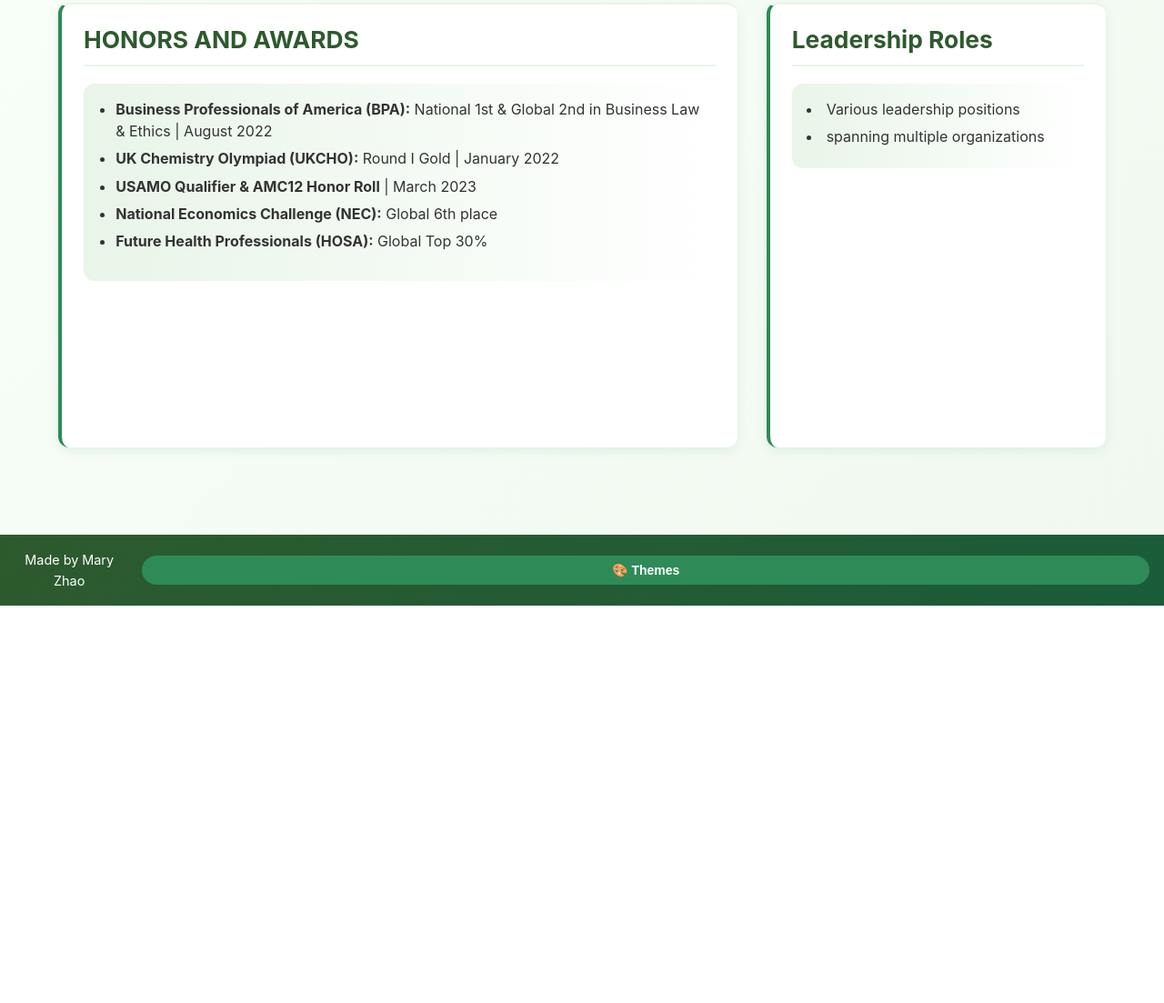
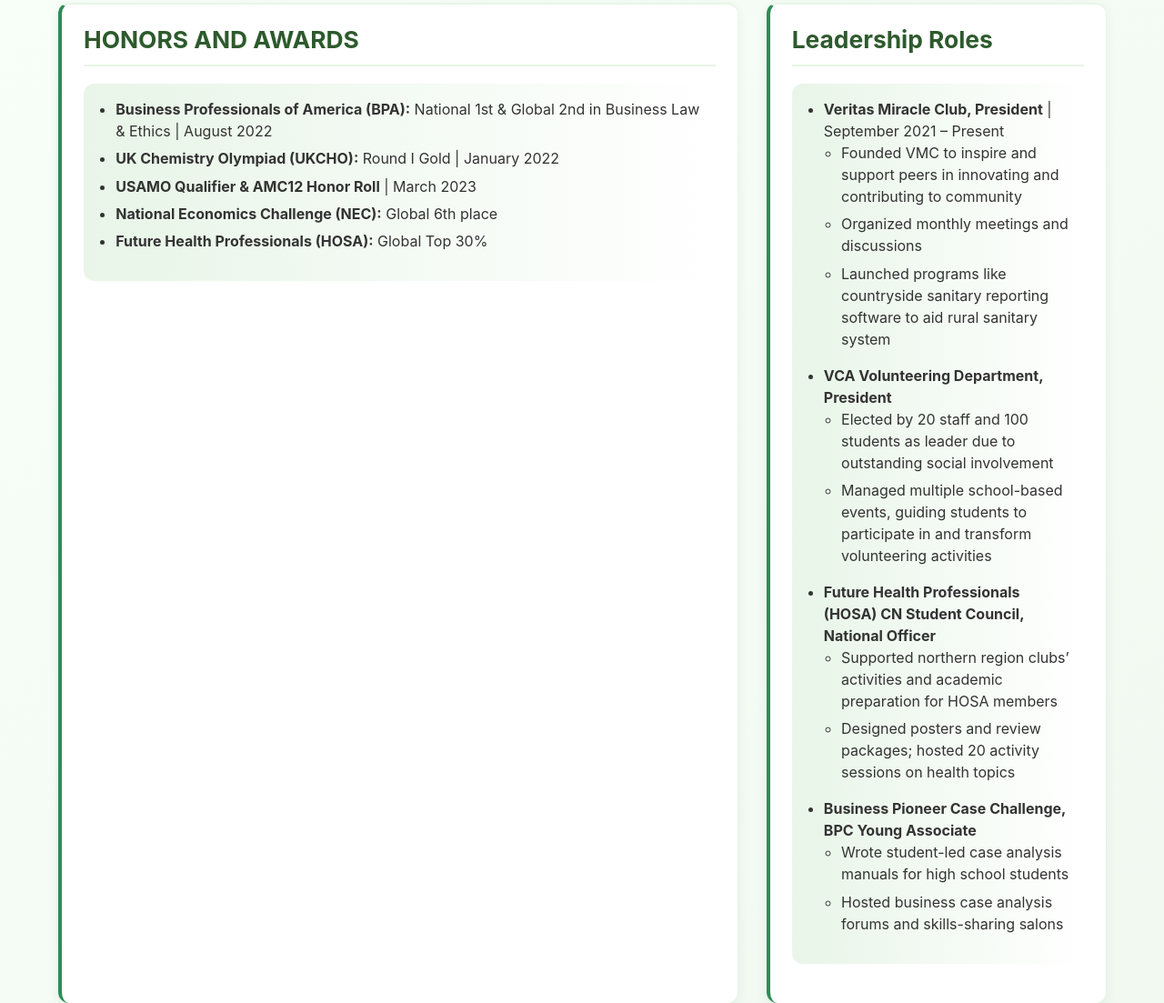
Before and after one commit to ruz059/hw5, a plain HTML site: page awards.html in a window 1280 px wide. Shown: the part 134-1237 px from the top of the page at 91% size. Before the commit the page ends 800 px from the top, so only its background shows below. Drawn offline with Linux system fonts and the light colour scheme.

Commit message:
Adding more leadership roles by using unorder list in html and using my customized css

```diff
--- a/awards.html
+++ b/awards.html
@@ -43,10 +43,42 @@
 
         <section>
                 <h2>Leadership Roles</h2>
-                <article>
-                <li>Various leadership positions</li>
-                <li>spanning multiple organizations</li>
-                </article>
+                           <article>
+                <ul>
+                    <!-- Added from resume: Veritas Miracle Club, President -->
+                    <li><b>Veritas Miracle Club, President</b> | September 2021 – Present
+                        <ul>
+                            <li>Founded VMC to inspire and support peers in innovating and contributing to community</li>
+                            <li>Organized monthly meetings and discussions</li>
+                            <li>Launched programs like countryside sanitary reporting software to aid rural sanitary system</li>
+                        </ul>
+                    </li>
+
+                    <!-- Added from resume: VCA Volunteering Department, President -->
+                    <li><b>VCA Volunteering Department, President</b>
+                        <ul>
+                            <li>Elected by 20 staff and 100 students as leader due to outstanding social involvement</li>
+                            <li>Managed multiple school-based events, guiding students to participate in and transform volunteering activities</li>
+                        </ul>
+                    </li>
+
+                    <!-- Added from resume: HOSA CN Student Council, National Officer -->
+                    <li><b>Future Health Professionals (HOSA) CN Student Council, National Officer</b>
+                        <ul>
+                            <li>Supported northern region clubs’ activities and academic preparation for HOSA members</li>
+                            <li>Designed posters and review packages; hosted 20 activity sessions on health topics</li>
+                        </ul>
+                    </li>
+
+                    <!-- Added from resume: Business Pioneer Case Challenge, BPC Young Associate -->
+                    <li><b>Business Pioneer Case Challenge, BPC Young Associate</b>
+                        <ul>
+                            <li>Wrote student-led case analysis manuals for high school students</li>
+                            <li>Hosted business case analysis forums and skills-sharing salons</li>
+                        </ul>
+                    </li>
+                </ul>
+            </article>
 
         </section>
     </main>
```
